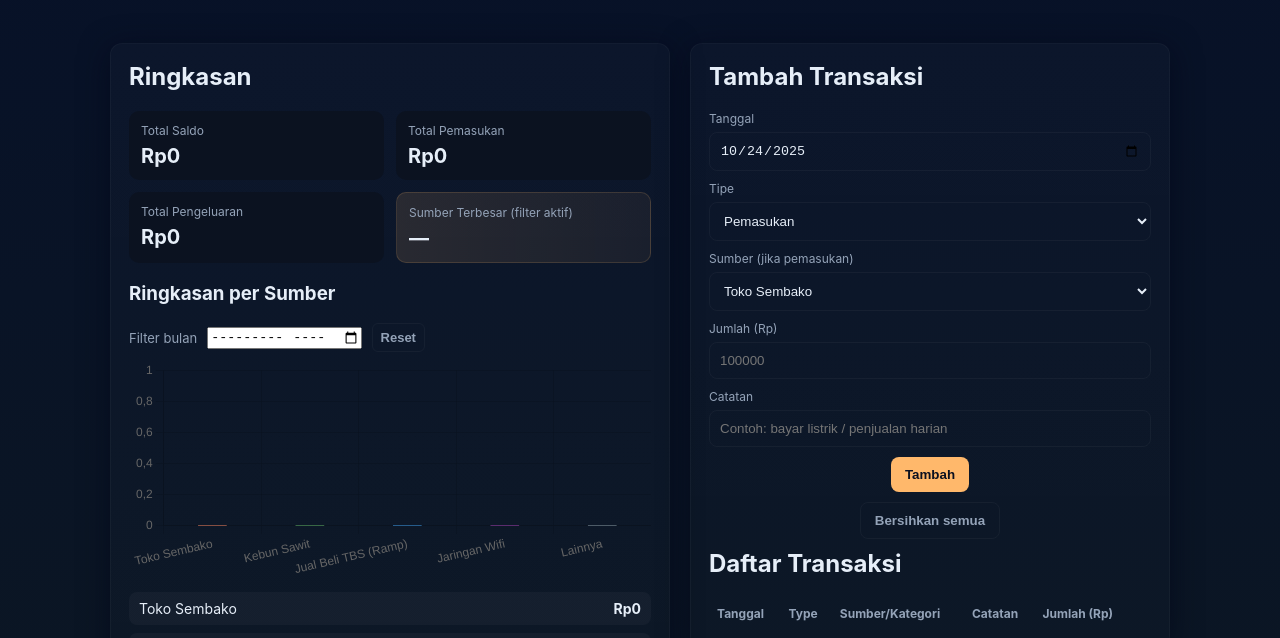
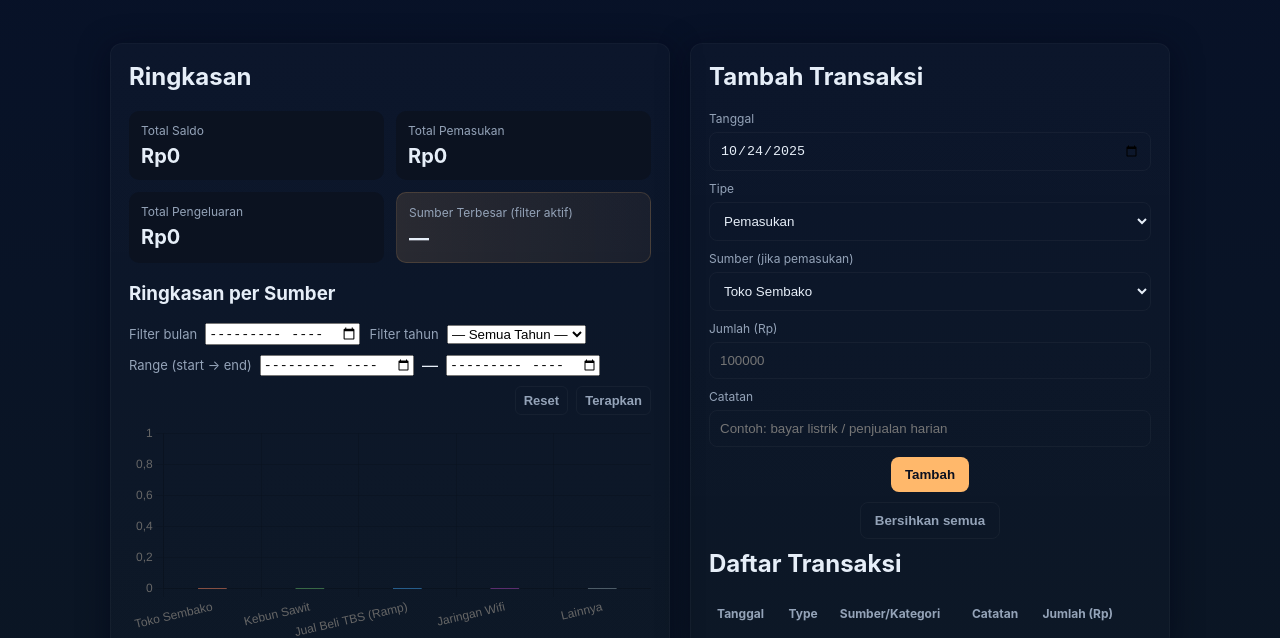
Before and after one commit to ranstchristian-coder/belajar-web, a plain HTML site: page index.html in a window 1280 px wide. Both pictures are taken after a click on the button "Reset". Shown: the part 105-743 px from the top of the page. Drawn offline with nearby package versions, Linux system fonts and the light colour scheme.

Commit message:
Add year filter and month-range filter for chart and summary

```diff
--- a/app.js
+++ b/app.js
@@ -1,5 +1,5 @@
 // === app.js ===
-// Personal Finance Manager + Chart.js with colored bars + month filter
+// Personal Finance Manager + Chart.js with colored bars + month/year/range filter
 
 const KEY = 'myfinance_tx_v1';
 
@@ -42,14 +42,53 @@ function save(){
   localStorage.setItem(KEY, JSON.stringify(txs));
 }
 
-// apply month filter: returns filtered tx array
-function applyMonthFilter(allTx){
-  const monthVal = qs('#filterMonth').value; // format "YYYY-MM" or ""
-  if(!monthVal) return allTx.slice(); // no filter
-  return allTx.filter(t => {
-    // ensure date in YYYY-MM-DD
-    const d = (t.date || '').slice(0,7);
-    return d === monthVal;
+// ---------- FILTER HELPERS ----------
+
+// returns filtered array according to controls
+function applyFilters(allTx){
+  const start = qs('#rangeStart').value; // YYYY-MM or ''
+  const end = qs('#rangeEnd').value;     // YYYY-MM or ''
+  const month = qs('#filterMonth').value; // YYYY-MM or ''
+  const year = qs('#filterYear').value;   // YYYY or ''
+
+  // 1) if start+end defined => filter inclusive between start-01 and end-lastday
+  if(start && end){
+    const startDate = new Date(start + '-01');
+    // end -> last day of end month
+    const [y,eM] = end.split('-');
+    const endDate = new Date(Number(y), Number(eM), 0); // day 0 of next month -> last day of month
+    return allTx.filter(t => {
+      const d = new Date(t.date);
+      return d >= startDate && d <= endDate;
+    });
+  }
+
+  // 2) if single month filter
+  if(month){
+    return allTx.filter(t => (t.date || '').slice(0,7) === month);
+  }
+
+  // 3) if year filter
+  if(year){
+    return allTx.filter(t => (t.date || '').slice(0,4) === year);
+  }
+
+  // 4) no filter => return all
+  return allTx.slice();
+}
+
+// build list of available years from data (for dropdown)
+function buildYearOptions(){
+  const years = new Set();
+  txs.forEach(t => {
+    if(t.date && t.date.length >= 4) years.add(t.date.slice(0,4));
+  });
+  const sel = qs('#filterYear');
+  sel.innerHTML = '<option value="">— Semua Tahun —</option>';
+  Array.from(years).sort((a,b)=> b-a).forEach(y => {
+    const opt = document.createElement('option');
+    opt.value = y; opt.textContent = y;
+    sel.appendChild(opt);
   });
 }
 
@@ -127,10 +166,11 @@ function renderChart(perSource){
   });
 }
 
-// render UI (uses filter)
+// render UI (applies filter)
 function render(){
-  // apply filter to derive data shown in chart & summary
-  const filtered = applyMonthFilter(txs);
+  // prepare controls
+  buildYearOptions(); // update year dropdown from existing txs
+  const filtered = applyFilters(txs);
   const { totalIncome, totalExpense, balance, perSource } = calcTotalsFromArray(filtered);
 
   qs('#totalBalance').textContent = formatRupiah(balance);
@@ -156,12 +196,11 @@ function render(){
   // transactions table (show all txs but highlight filtered ones)
   const tbody = qs('#txTable tbody');
   tbody.innerHTML = '';
-  // sort by date desc (show all txs so user can manage history)
   const sortedAll = txs.slice().sort((a,b)=> new Date(b.date) - new Date(a.date));
   sortedAll.forEach((t,i)=>{
     const isInFilter = filtered.some(f => f.id === t.id);
     const tr = document.createElement('tr');
-    tr.style.opacity = isInFilter ? '1' : '0.55'; // faded if not in filter
+    tr.style.opacity = isInFilter ? '1' : '0.55';
     tr.innerHTML = `
       <td>${t.date}</td>
       <td class="${t.type === 'income' ? 'tx-type-income' : 'tx-type-expense'}">${t.type === 'income' ? 'Pemasukan' : 'Pengeluaran'}</td>
@@ -219,7 +258,6 @@ function init(){
 
     addTx({ date, type, source: type === 'income' ? source : 'Pengeluaran', amount, note });
     form.reset();
-    // reset date to today for convenience
     qs('#txDate').value = new Date().toISOString().slice(0,10);
   });
 
@@ -232,12 +270,41 @@ function init(){
   });
 
   // filter controls
-  qs('#filterMonth').addEventListener('change', () => {
+  qs('#applyFilter').addEventListener('click', () => render());
+  qs('#clearFilter').addEventListener('click', () => {
+    qs('#filterMonth').value = '';
+    qs('#filterYear').value = '';
+    qs('#rangeStart').value = '';
+    qs('#rangeEnd').value = '';
     render();
   });
-  qs('#clearFilter').addEventListener('click', () => {
+
+  // also update when month input changes (quick)
+  qs('#filterMonth').addEventListener('change', () => {
+    // clear range if user picks month
+    qs('#rangeStart').value = '';
+    qs('#rangeEnd').value = '';
+    render();
+  });
+
+  qs('#filterYear').addEventListener('change', () => {
+    // clear range/month when year selected
     qs('#filterMonth').value = '';
+    qs('#rangeStart').value = '';
+    qs('#rangeEnd').value = '';
     render();
+  });
+
+  qs('#rangeStart').addEventListener('change', () => {
+    // when starting a range, clear single month/year
+    qs('#filterMonth').value = '';
+    qs('#filterYear').value = '';
+  });
+  qs('#rangeEnd').addEventListener('change', () => {
+    qs('#filterMonth').value = '';
+    qs('#filterYear').value = '';
+    // apply automatically if both filled
+    if(qs('#rangeStart').value && qs('#rangeEnd').value) render();
   });
 
   // prefilling date today
--- a/index.html
+++ b/index.html
@@ -39,10 +39,30 @@
 
       <h3>Ringkasan per Sumber</h3>
 
-      <div class="chart-controls" style="display:flex;gap:10px;align-items:center;margin-bottom:8px">
-        <label style="font-size:13px;color:var(--muted)">Filter bulan</label>
-        <input id="filterMonth" type="month" />
-        <button id="clearFilter" class="muted btn-sm" type="button">Reset</button>
+      <div class="chart-controls" style="display:flex;flex-wrap:wrap;gap:10px;align-items:center;margin-bottom:8px">
+        <div style="display:flex;gap:8px;align-items:center">
+          <label style="font-size:13px;color:var(--muted)">Filter bulan</label>
+          <input id="filterMonth" type="month" />
+        </div>
+
+        <div style="display:flex;gap:8px;align-items:center">
+          <label style="font-size:13px;color:var(--muted)">Filter tahun</label>
+          <select id="filterYear">
+            <option value="">— Semua Tahun —</option>
+          </select>
+        </div>
+
+        <div style="display:flex;gap:8px;align-items:center">
+          <label style="font-size:13px;color:var(--muted)">Range (start → end)</label>
+          <input id="rangeStart" type="month" />
+          <span>—</span>
+          <input id="rangeEnd" type="month" />
+        </div>
+
+        <div style="margin-left:auto;display:flex;gap:8px">
+          <button id="clearFilter" class="muted btn-sm" type="button">Reset</button>
+          <button id="applyFilter" class="btn-sm muted" type="button">Terapkan</button>
+        </div>
       </div>
 
       <div class="chart-wrap" style="height:220px;margin:6px 0 12px">
```
